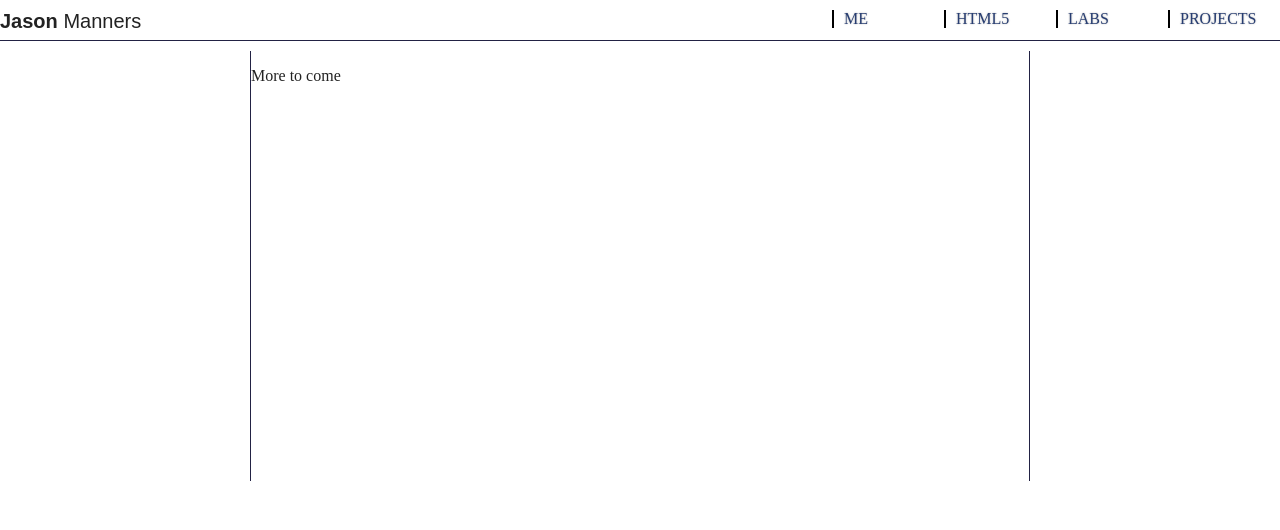
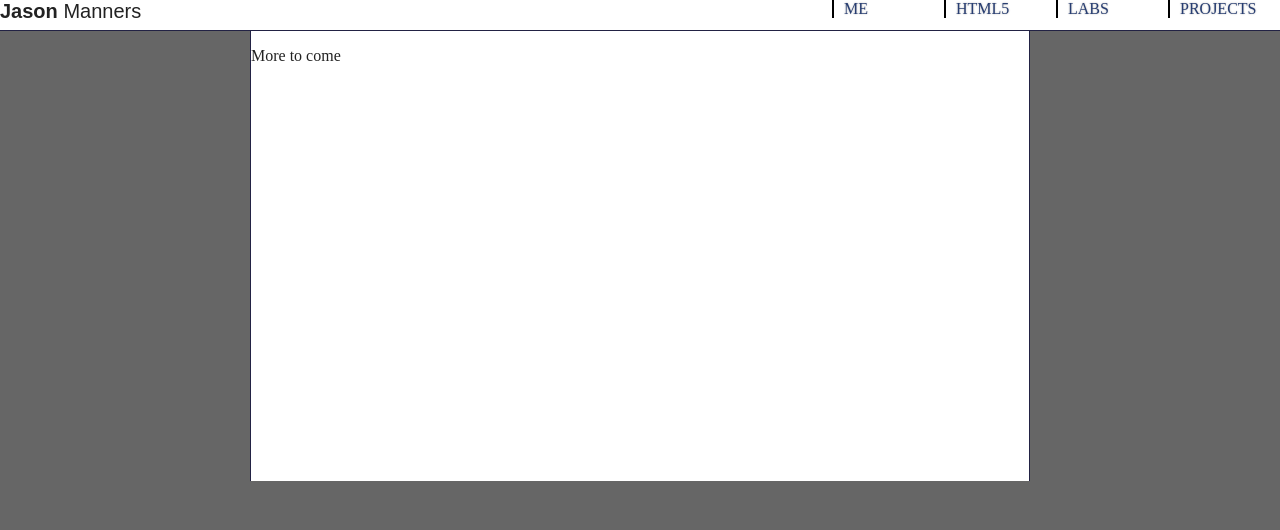
Before and after one commit to wheeyls/jasonmanners.github.com, a PHP site: page / in a window 1280 px wide. Shown: the top 530 px of the page. Run offline with PHP 8.4, Linux system fonts and the light colour scheme.

Commit message:
css fixes

```diff
--- a/css/styles.css
+++ b/css/styles.css
@@ -1,5 +1,5 @@
 body {
-    background: none repeat scroll 0 0 #FFFFFF;
+    background: none repeat scroll 0 0 #666666;
     color: #222222;
     margin: 0 auto;
 }
@@ -18,9 +18,11 @@ a {
 #header {
     height: 30px;
     left: 0;
-    top: 10px;
+    / *top: 10px; */
+    padding-top:10px;
     position: relative;
     border-bottom: 1px solid #222244;
+    background: none repeat scroll 0 0 #FFFFFF;
 }
 
 header nav {
@@ -66,11 +68,12 @@ header nav a:hover {
 }
 
 #content {
-  top:20px;
+  top:0px;
   left:10px;
   right:10px;
   bottom: 50px;
   position: absolute;
   border-left: 1px solid #222244;
   border-right: 1px solid #222244;
+  background: none repeat scroll 0 0 #FFFFFF;
 }
```
